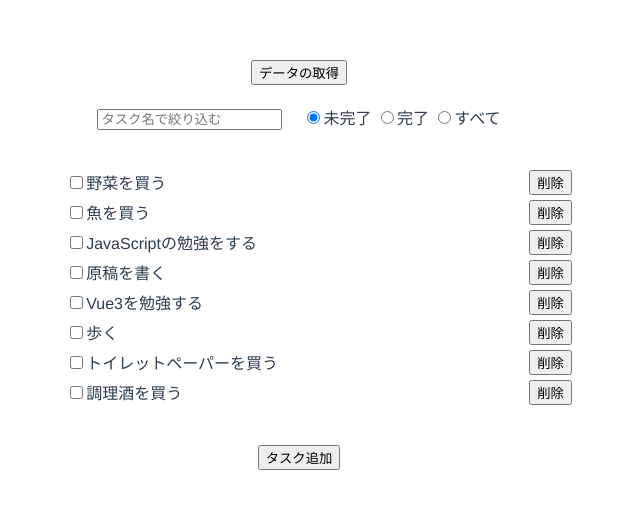
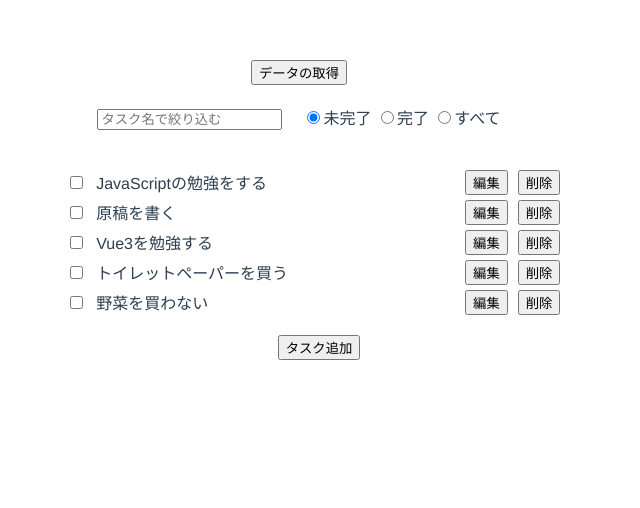
Before and after one commit to yykkyyzz/vue-study, a Vue app: page / in a window 1280 px wide. Shown: the top 508 px of the page, without its empty margins (341-981 px from the left). Built offline with nearby package versions, Linux system fonts and the light colour scheme; data requests are answered from the project's data file.

Commit message:
PUT 処理追加

```diff
--- a/db.json
+++ b/db.json
@@ -1,14 +1,9 @@
 {
   "tasks": [
     {
-      "id": 1,
-      "title": "野菜を買う",
-      "done": false
-    },
-    {
-      "id": 2,
       "title": "魚を買う",
-      "done": false
+      "done": true,
+      "id": 2
     },
     {
       "id": 3,
@@ -26,9 +21,9 @@
       "done": false
     },
     {
-      "id": 6,
       "title": "歩く",
-      "done": false
+      "done": true,
+      "id": 6
     },
     {
       "title": "トイレットペーパーを買う",
@@ -36,7 +31,7 @@
       "id": 7
     },
     {
-      "title": "調理酒を買う",
+      "title": "野菜を買わない",
       "done": false,
       "id": 8
     }
--- a/src/App.vue
+++ b/src/App.vue
@@ -4,7 +4,7 @@
     <button @click="read()">データの取得</button>
 
     <div class="filter-area">
-      <input v-model="titleFilter" type="text" placeholder="タスク名で絞り込む" />
+      <input v-model="titleFilter" type="text" placeholder="タスク名で絞り込む" ref="titleFilter" />
       <label>
         <input type="radio" v-model="doneFilter"
          :value="DONE_FILTER.UNDONE"/>未完了
@@ -20,32 +20,50 @@
     </div>
     <ul class="list-tasks">
       <!--<li class="list-task" v-for="(task,index) in tasks" :key="task.id">--> <!-- v-bindなくても表示された。公式ガイドでは、v-for利用時は可能な限りkey属性を設定することを推奨しているとのこと。 --><!-- :key == v-bind:key -->
-      <li class="list-task" v-for="(task,index) in filteredTasks" :key="task.id">
-        <input type="checkbox" :id="['id' + index]" v-model="task.done" />
-        <label :for="['id' + index]">{{task.title}}</label>
-        <button class="btnDelete" @click="deleteTask(task.id)">削除</button>
+      <li class="list-task" v-for="task in filteredTasks" :key="task.id">
+          <form
+            v-if="isEditingTask(task)"
+            @submit.prevent="editTask"
+            @reset.prevent="hideEditingTaskFields"
+            class="form"
+          >
+            <input
+              v-model="editingTaskTitle" type="text" @keyup.esc="hideEditingTaskFields" ref="editingTaskTitle" class="input_text"
+            />
+            <button type="submit">確定</button>
+            <button type="reset">キャンセル</button>
+          </form>
+          <template v-else>
+            <input type="checkbox" v-model="task.done" @change="changeDone(task)" />
+            <span>{{task.title}}</span>
+            <button @click="showEditingTaskFields(task)" :ref="getEditBtnId(task.id)">編集</button>
+            <button @click="deleteTask(task.id)">削除</button>
+          </template>
+        </li>
+      <li class="list-buttons">
+        <form
+          v-show="newTaskFieldsVisible"
+          @submit.prevent="addTask"
+          @reset.prevent="resetNewTaskFields"
+        >
+          <input
+            v-model="newTaskTitle"
+            ref="newTaskTitle"
+            @keyup.esc="resetNewTaskFields"
+            type="text"
+            placeholder="新しいタスク"
+            class="input_text"
+          />
+          <button type="submit">追加</button>
+          <button type="reset">キャンセル</button>
+        </form>
+        <button @click="showNewTaskFields" v-show="!newTaskFieldsVisible" ref="taskAddBtn">
+          タスク追加
+        </button>
       </li>
     </ul>
   </div>
   <!-- v-show:登録用UI -->
-  <form
-    v-show="newTaskFieldsVisible"
-    @reset.prevent="resetNewTaskFields"
-    @submit.prevent="addTask">
-    <!-- 新規登録するタスク名 -->
-    <input type="text" v-model="newTaskTitle"
-      ref="newTaskTitle"
-      @keyup.esc="resetNewTaskFields"
-      class="form__text"/>
-    <button type="submit">追加</button> <!-- submitボタンにする -->
-    <button type="reset">キャンセル</button> <!-- リセットイベントを起動する -->
-  </form>
-  <!-- v-show:登録用UIを表示するボタン -->
-  <button
-    type="button"
-    v-show="!newTaskFieldsVisible"
-    @click="showNewTaskFields($event)"
-    ref="taskAddBtn">タスク追加</button>
 </div>
 </template>
 <script>
@@ -65,15 +83,21 @@
         // 現在の選択値を管理（初期値は未完了）
         doneFilter: DONE_FILTER.UNDONE,
         titleFilter: '',
+        newTaskFieldsVisible: false,
         newTaskTitle: '',
-        newTaskFieldsVisible: false
+        editingTaskFieldsVisible: false,
+        editingTaskTitle: '',
+        editingTask: '',
       };
     },
-    // created(){ これだとデータが読み込めなかった
-    //   this.read()
-    // },
+    created(){
+      fetch('http://localhost:3001/tasks')
+      .then(res => res.json())
+      .then(data => this.tasks = data)
+      .catch(err => console.log(err.messate))
+   },
     mounted() {
-      this.read()
+      //this.read()
     },
     computed: {
       DONE_FILTER() {
@@ -143,20 +167,74 @@
         // 登録用UIの非表示化と、新規登録用のタスク名のクリア
         this.resetNewTaskFields();
       },
-      showNewTaskFields(event) {
-        console.log(event.target);
-        console.log(event.type);
+      isEditingTask(task) {
+        return this.editingTaskFieldsVisible && this.editingTask.id === task.id;
+      },
+      getEditBtnId(taskId) {
+        return `taskEditBtn${taskId}`;
+      },
+
+      showNewTaskFields() {
         this.newTaskFieldsVisible = true;
-          this.$nextTick(() => {
-            this.$refs.newTaskTitle.focus(); // テキストボックスにフォーカス
-          });
+        this.$nextTick(() => {
+          this.$refs.newTaskTitle.focus();
+        });
       },
-      resetNewTaskFields() {
+      resetNewTaskFields(event) {
         this.newTaskTitle = '';
         this.newTaskFieldsVisible = false;
         this.$nextTick(() => {
           this.$refs.taskAddBtn.focus();
         });
+      },
+      showEditingTaskFields(task) {
+        this.editingTask = task;
+        this.editingTaskTitle = task.title;
+        this.editingTaskFieldsVisible = true;
+
+        this.$nextTick(() => {
+          this.$refs.editingTaskTitle[0].select();
+        });
+      },
+      hideEditingTaskFields() {
+        this.editingTaskFieldsVisible = false;
+        const editBtnId = this.getEditBtnId(this.editingTask.id);
+        this.$nextTick(() => {
+          this.$refs[editBtnId][0].focus();
+        });
+      },
+      changeDone(task) {
+        fetch(`http://localhost:3001/tasks/${task.id}`, {
+          method: 'PUT',
+          headers: {
+            'Content-Type': 'application/json'
+          },
+          body: JSON.stringify({
+            'title': task.title,
+            'done': task.done
+          })
+        })
+        .then( () =>  {
+          this.read()
+        })
+      },
+      editTask() {
+        this.editingTask.title = this.editingTaskTitle;
+        this.hideEditingTaskFields();
+
+        fetch(`http://localhost:3001/tasks/${this.editingTask.id}`, {
+          method: 'PUT',
+          headers: {
+            'Content-Type': 'application/json'
+          },
+          body: JSON.stringify({
+            'title': this.editingTask.title,
+            'done': this.editingTask.done
+          })
+        })
+        .then( () =>  {
+          this.read()
+        })
       },
     }
   }
@@ -172,6 +250,7 @@
 .list-tasks {
   width: 40%;
   margin:40px auto;
+  list-style: none;
 }
 .list-task {
   text-align: left;
@@ -180,12 +259,37 @@
   justify-content: flex-start;
   margin: 5px 0;
 }
+.list-task span {
+  display: inline-block;
+  width: 70%;
+  margin: 0 10px 0
+}
+.list-task button {
+  margin: 0 5px;
+}
 .list-task label {
-flex:1 0 auto;
+  flex:1 0 auto;
 }
+.list-buttons {
+  margin: 20px 0 0;
+}
+.list-buttons button {
+  margin: 0 5px;
+}
+
+.form {
+  width: 100%;
+}
+.input_text {
+  width: 60%;
+  padding: 5px;
+  margin-right: 20px;
+}
+
 .form__text {
   padding: 5px;
   width: 300px;
   margin-right: 20px;
 }
+
 </style>
```
